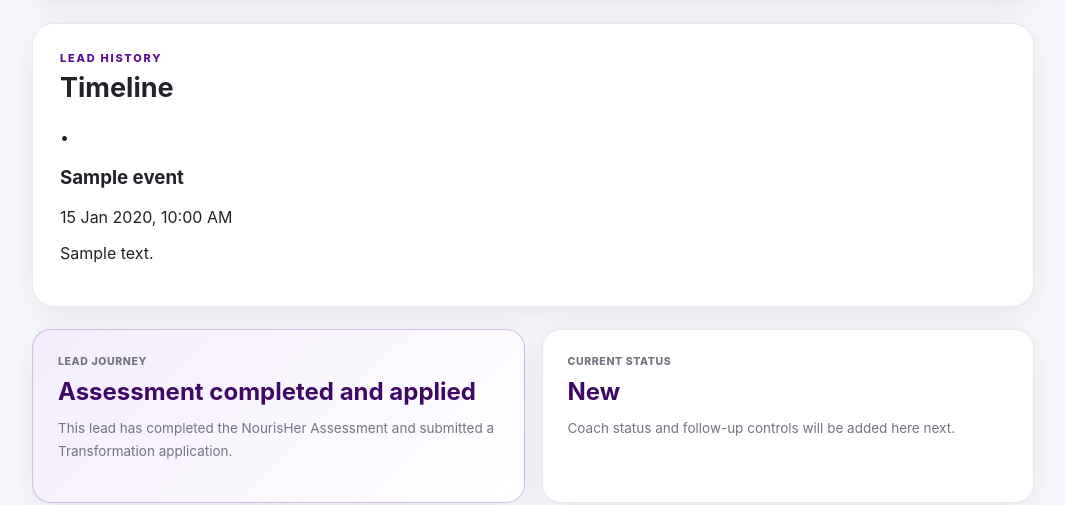
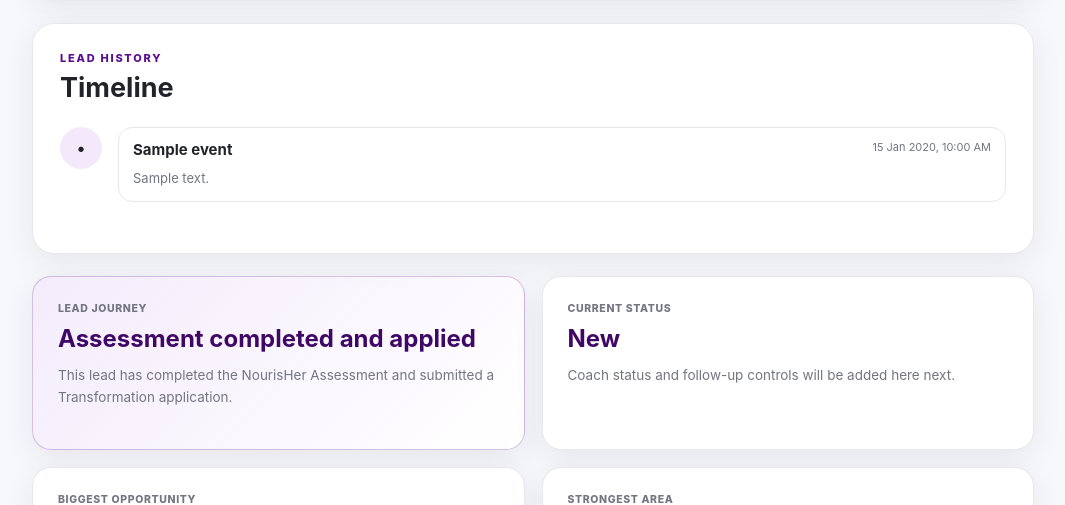
Before and after one commit to ramsparames/eatwelllivewell, a FastAPI app: template templates/lead.html in a window 1280 px wide. Shown: the part 806-1311 px from the top of the page, without its empty margins (107-1172 px from the left). Run offline with FastAPI, Linux system fonts and the light colour scheme; the template is opened without the code that fills it: most values are stand-ins (such as "Sample title", 1, 10 or a date in 2020); parts of the project's set-up code (start-up, migrations or seed data) failed here and were passed over.

Commit message:
Add timeline styles to dashboard CSS

```diff
--- a/static/dashboard.css
+++ b/static/dashboard.css
@@ -1017,3 +1017,81 @@ a {
     border-radius:14px;
     font-weight:600;
 }
+.timeline {
+    display: grid;
+    gap: 0;
+}
+
+.timeline-item {
+    position: relative;
+    display: grid;
+    grid-template-columns: 44px 1fr;
+    gap: 14px;
+    padding: 0 0 24px;
+}
+
+.timeline-item:not(:last-child)::before {
+    content: "";
+    position: absolute;
+    top: 40px;
+    bottom: 0;
+    left: 21px;
+    width: 2px;
+    background: var(--border);
+}
+
+.timeline-icon {
+    position: relative;
+    z-index: 1;
+    width: 42px;
+    height: 42px;
+    display: grid;
+    place-items: center;
+    border-radius: 50%;
+    background: var(--primary-light);
+    font-size: 17px;
+}
+
+.timeline-content {
+    padding: 12px 14px;
+    border: 1px solid var(--border);
+    border-radius: 14px;
+    background: #fff;
+}
+
+.timeline-heading {
+    display: flex;
+    justify-content: space-between;
+    gap: 16px;
+    align-items: flex-start;
+}
+
+.timeline-heading h3 {
+    margin: 0;
+    font-size: 15px;
+    color: var(--text);
+}
+
+.timeline-heading time {
+    white-space: nowrap;
+    color: var(--muted);
+    font-size: 11px;
+}
+
+.timeline-content p {
+    margin: 9px 0 0;
+    color: var(--muted);
+    line-height: 1.6;
+    font-size: 13px;
+}
+
+.empty-state.compact {
+    padding: 20px;
+}
+
+@media (max-width: 640px) {
+    .timeline-heading {
+        flex-direction: column;
+        gap: 4px;
+    }
+}
```
